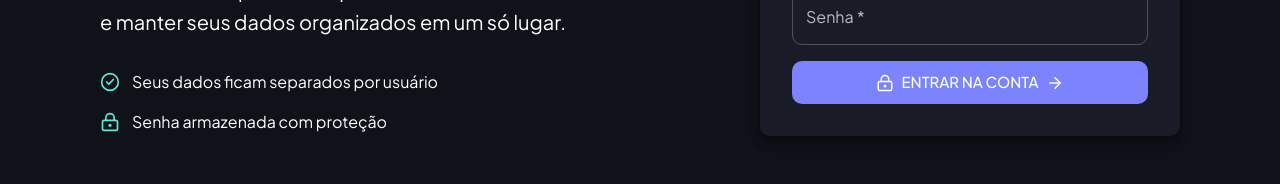
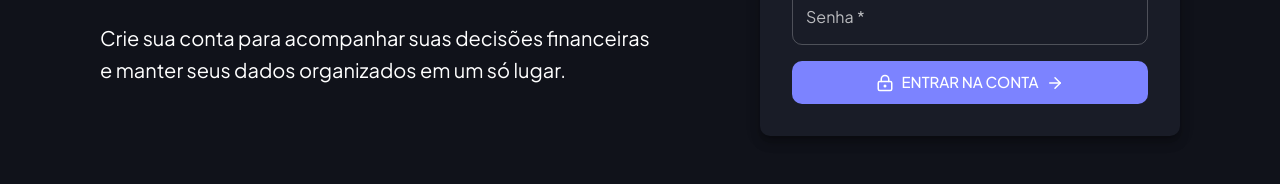
Before and after one commit to estevaolelis/projeto-financeiro-aps, a React (Vite) app in the folder frontend/: page /acesso in a window 1280 px wide. Shown: the part 481-665 px from the top of the page. Built offline with nearby package versions, Linux system fonts and the light colour scheme; no server answers.

Commit message:
fix: retirei descrição inutil no login

```diff
--- a/frontend/src/pages/Acesso.tsx
+++ b/frontend/src/pages/Acesso.tsx
@@ -56,10 +56,6 @@ export default function Acesso() {
         <Typography variant="overline" color="primary.light" sx={{ letterSpacing: '.22em', fontWeight: 700 }}>Sua vida financeira, com clareza</Typography>
         <Typography variant="h2" sx={{ mt: 1, maxWidth: 600 }}>Um lugar seguro para cuidar dos seus planos.</Typography>
         <Typography variant="h6" color="text.secondary" sx={{ mt: 3, maxWidth: 560, fontWeight: 400, lineHeight: 1.6 }}>Crie sua conta para acompanhar suas decisões financeiras e manter seus dados organizados em um só lugar.</Typography>
-        <Stack spacing={2} sx={{ mt: 4 }}>
-          <Stack direction="row" spacing={1.5} sx={{ alignItems: 'center' }}><CheckCircle2 size={20} color="#5eead4" /><Typography color="text.secondary">Seus dados ficam separados por usuário</Typography></Stack>
-          <Stack direction="row" spacing={1.5} sx={{ alignItems: 'center' }}><LockKeyhole size={20} color="#5eead4" /><Typography color="text.secondary">Senha armazenada com proteção</Typography></Stack>
-        </Stack>
       </Box>
       <Paper elevation={8} sx={{ p: { xs: 3, sm: 4 } }}>
         <Tabs value={modo} onChange={alterarModo} variant="fullWidth" sx={{ mb: 4 }}><Tab value="entrada" label="Entrar" /><Tab value="cadastro" label="Criar conta" /></Tabs>
```
Also changed, not shown: 1 other file (tests, documents, lock files or other folders).
